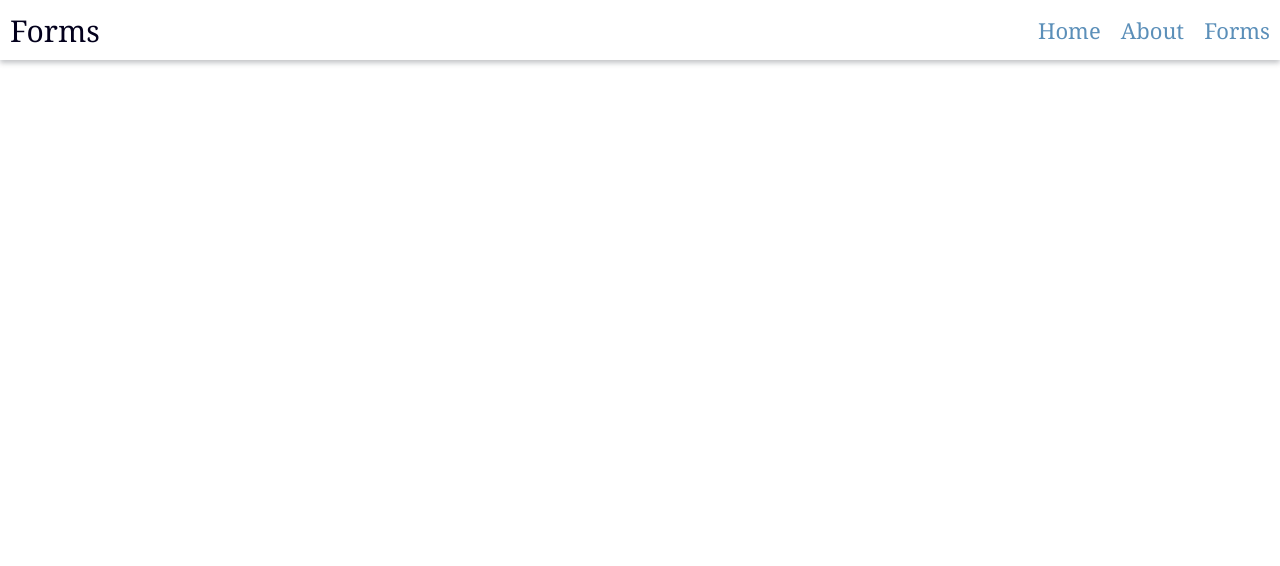
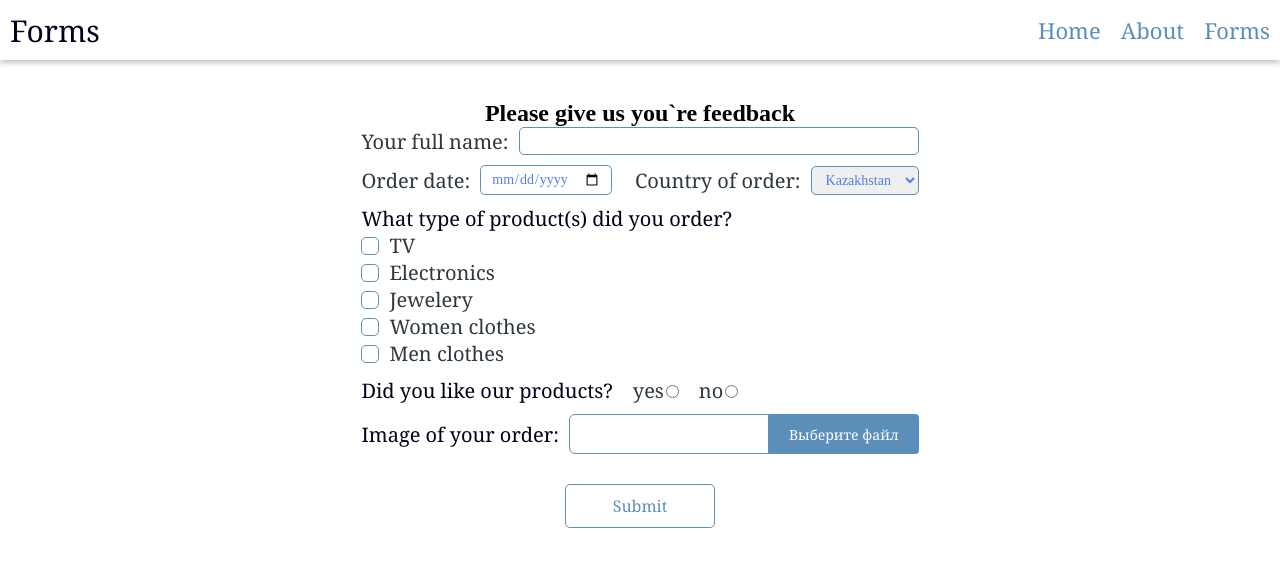
Before and after one commit to sch-aa-vk/RsSchool-react, a React (Vite) app: page /forms in a window 1280 px wide. Shown: the top 566 px of the page. Built offline with nearby package versions, Linux system fonts and the light colour scheme.

Commit message:
feat: add styles to form

```diff
--- /dev/null
+++ b/src/components/InputText/index.tsx
@@ -0,0 +1,22 @@
+import { Component } from 'react';
+
+import './style.css';
+
+interface IInputText {
+  value: string;
+  classname?: string;
+  fn: (e: React.ChangeEvent<HTMLInputElement>) => void;
+}
+
+export class InputText extends Component<IInputText> {
+  render() {
+    return (
+      <input
+        className={`input ${this.props.classname || ''}`}
+        type="text"
+        value={this.props.value}
+        onChange={this.props.fn}
+      />
+    );
+  }
+}
--- /dev/null
+++ b/src/components/InputText/style.css
@@ -0,0 +1,32 @@
+.input {
+  padding: 10px 0 10px 30px;
+  border-radius: 5px;
+  border: 1px solid #5B8FB9;
+  font-family: 'Times New Roman', Times, serif;
+  font-weight: 400;
+  font-size: 14px;
+  color: #537FE7;
+  outline: none;
+}
+
+.search__input {
+  width: 400px;
+}
+
+.click__pointer {
+  cursor: pointer;
+}
+
+.feedback__input {
+  padding: 5px 10px;
+}
+
+@media screen and (max-width: 510px) {
+  .search__input {
+    width: 300px;
+  }
+}
+
+.search__input:focus {
+  border: 1px solid #537FE7;
+}
--- /dev/null
+++ b/src/layouts/FormFeedback/index.tsx
@@ -0,0 +1,96 @@
+import { Component } from 'react';
+import { InputText } from '../../components/InputText';
+
+import './style.css';
+
+export class FormFeedback extends Component {
+  state: { name: string; date: string };
+  constructor(props: {}) {
+    super(props);
+    this.state = {
+      name: '',
+      date: '',
+    };
+  }
+  render() {
+    return (
+      <form className="form-feedback" id="feedback-form">
+        <label className="label label-fullsize">
+          Your full name:
+          <InputText
+            classname="feedback__input"
+            value={this.state.name}
+            fn={(e: React.ChangeEvent<HTMLInputElement>) => this.setState({ name: e.target.value })}
+          />
+        </label>
+        <div className="form__block form__block-row">
+          <label className="label label-fullsize">
+            Order date: <input className="input feedback__input click__pointer" type="date" />
+          </label>
+          <label htmlFor="input-country" className="label label-fullsize">
+            Country of order:
+            <select id="input-name" className="input feedback__input click__pointer">
+              <option value="kz">Kazakhstan</option>
+              <option value="kz">Ukrain</option>
+              <option value="kz">Belarus</option>
+              <option value="kz">Russia</option>
+            </select>
+          </label>
+        </div>
+        <div className="form__block">
+          <p className="form-text">What type of product(s) did you order?</p>
+          <div className="block-fullsize">
+            <input className="checkbox" type="checkbox" id="input-tv" name="order" />
+            <label htmlFor="input-tv" className="label label-fullsize label-checkbox">
+              TV
+            </label>
+          </div>
+          <div className="block-fullsize">
+            <input className="checkbox" type="checkbox" id="input-electronics" name="order" />
+            <label htmlFor="input-electronics" className="label label-fullsize label-checkbox">
+              Electronics
+            </label>
+          </div>
+          <div className="block-fullsize">
+            <input className="checkbox" type="checkbox" id="input-jewelery" name="order" />
+            <label htmlFor="input-jewelery" className="label label-fullsize label-checkbox">
+              Jewelery
+            </label>
+          </div>
+          <div className="block-fullsize">
+            <input className="checkbox" id="input-women-clothes" type="checkbox" name="order" />
+            <label htmlFor="input-women-clothes" className="label label-fullsize label-checkbox">
+              Women clothes
+            </label>
+          </div>
+          <div className="block-fullsize">
+            <input className="checkbox" id="input-men-clothes" type="checkbox" name="order" />
+            <label htmlFor="input-men-clothes" className="label label-fullsize label-checkbox">
+              Men clothes
+            </label>
+          </div>
+        </div>
+        <div className="form__block form__block-row form__block-start">
+          <p className="form-text">Did you like our products?</p>
+          <label htmlFor="input-yes" className="label label-radio">
+            yes <input type="radio" name="like" id="input-yes" />
+          </label>
+          <label htmlFor="input-no" className="label label-radio">
+            no <input type="radio" name="like" id="input-no" />
+          </label>
+        </div>
+        <div className="form__block form__block-row">
+          <p className="form-text">Image of your order:</p>
+          <label className="input-file">
+            <span className="input-file-text" />
+            <input type="file" name="file" />
+            <span className="input-file-btn">Выберите файл</span>
+          </label>
+        </div>
+        <button className="feedback-button" type="submit" form="feedback-form">
+          Submit
+        </button>
+      </form>
+    );
+  }
+}
--- /dev/null
+++ b/src/layouts/FormFeedback/style.css
@@ -0,0 +1,169 @@
+.form-feedback {
+  display: flex;
+  flex-flow: column wrap;
+  gap: 10px;
+}
+
+.label {
+  display: flex;
+  align-items: center;
+  gap: 2px;
+  font-family: Georgia, 'Times New Roman', Times, serif;
+  font-weight: 400;
+  font-size: 20px;
+  color: #2E3840;
+}
+
+.label-column {
+  flex-flow: column wrap;
+}
+
+.label-fullsize {
+  display: grid;
+  grid-template-columns: auto 1fr;
+  gap: 10px;
+}
+
+.label-checkbox {
+  cursor: pointer;
+}
+
+.label-radio {
+ cursor: pointer;
+ align-items: last baseline;
+}
+
+.checkbox {
+  display: none;
+}
+
+.label-checkbox::before {
+  content: "";
+  left: 0;
+  top: 0;
+  width: 16px;
+  height: 16px;
+  border: 1px solid #5B8FB9;
+  border-radius: 5px;
+  background: none;
+  transition: background 0.2s ease-in;
+}
+
+.checkbox:checked ~ .label-checkbox::before {
+  width: 14px;
+  height: 14px;
+  border: 2px solid #fff;
+  background: #537FE7;
+  box-shadow: 0 0 0 1px #537FE7;
+}
+
+.form__block {
+  display: flex;
+  flex-flow: column wrap;
+}
+
+.form__block-row {
+  flex-flow: row wrap;
+  align-items: center;
+  justify-content: space-between;
+  gap: 10px;
+}
+
+.form__block-start {
+  justify-content: start;
+  gap: 20px;
+}
+
+.form-text {
+  font-family: Georgia, 'Times New Roman', Times, serif;
+  font-weight: 400;
+  font-size: 20px;
+  color: #03001C;
+}
+
+.block-fullsize {
+  display: flex;
+  align-items: center;
+  gap: 10px;
+}
+
+.input-file {
+	position: relative;
+	display: inline-block;
+}
+
+.input-file-text {
+	padding: 0 10px;
+	line-height: 40px;
+	text-align: left;
+	height: 40px;
+	display: block;
+	float: left;
+	box-sizing: border-box;
+	width: 200px;
+	border-radius: 6px 0px 0 6px;
+	border: 1px solid #5B8FB9;
+}
+
+.input-file-btn {
+  position: relative;
+	display: inline-block;
+	cursor: pointer;
+	outline: none;
+	text-decoration: none;
+	font-size: 14px;
+	vertical-align: middle;
+  font-family: Georgia, 'Times New Roman', Times, serif;
+  font-weight: 400;
+  font-size: 14px;
+	color: #fff;
+	text-align: center;
+  border: none;
+	border-radius: 0 4px 4px 0;
+	background-color: #5B8FB9;
+	line-height: 22px;
+	height: 40px;
+	padding: 10px 20px;
+	box-sizing: border-box;
+	margin: 0;
+	transition: background-color 0.2s;
+}
+
+.input-file input[type=file] {
+	position: absolute;
+	z-index: -1;
+	opacity: 0;
+	display: block;
+	width: 0;
+	height: 0;
+}
+
+.input-file:hover .input-file-btn {
+	background-color: #537FE7;
+}
+.input-file:active .input-file-btn {
+	background-color: #537FE7;
+}
+
+.input-file input[type=file]:disabled + .input-file-btn {
+	background-color: #eee;
+}
+
+.feedback-button {
+  width: 150px;
+  margin: 20px auto 0;
+  padding: 10px 20px;
+  font-family: Georgia, 'Times New Roman', Times, serif;
+  font-weight: 400;
+  font-size: 16px;
+  color: #5B8FB9;
+  border: 1px solid #5B8FB9;
+  border-radius: 5px;
+  background: #fff;
+  transition: all 0.2s ease;
+}
+
+.feedback-button:hover {
+  color: #fff;
+  background: #5B8FB9;
+}
--- a/src/components/Search/index.tsx
+++ b/src/layouts/Search/index.tsx
@@ -1,5 +1,6 @@
 import { Component } from 'react';
 import { SearchIcon } from '../../assets/SearchIcon';
+import { InputText } from '../../components/InputText';
 
 import './style.css';
 
@@ -28,11 +29,12 @@ export class Search extends Component<ISearch> {
     return (
       <div className="search">
         <div className="search__input-wrapper">
-          <input
-            className="search__input"
-            type="text"
+          <InputText
+            classname="search__input"
             value={this.state.value}
-            onChange={(e) => this.setState({ value: e.target.value })}
+            fn={(e: React.ChangeEvent<HTMLInputElement>) =>
+              this.setState({ value: e.target.value })
+            }
           />
           <SearchIcon />
         </div>
--- a/src/components/Search/style.css
+++ b/src/layouts/Search/style.css
@@ -5,28 +5,6 @@
   align-items: center;
   justify-content: center;
   gap: 10px;
-}
-
-.search__input {
-  width: 400px;
-  padding: 10px 0 10px 30px;
-  border-radius: 5px;
-  border: 1px solid #5B8FB9;
-  font-family: 'Times New Roman', Times, serif;
-  font-weight: 400;
-  font-size: 14px;
-  color: #537FE7;
-  outline: none;
-}
-
-@media screen and (max-width: 510px) {
-  .search__input {
-    width: 300px;
-  }
-}
-
-.search__input:focus {
-  border: 1px solid #537FE7;
 }
 
 .search__button {
--- a/src/pages/Forms/index.tsx
+++ b/src/pages/Forms/index.tsx
@@ -1,9 +1,15 @@
 import { Component } from 'react';
+import { FormFeedback } from '../../layouts/FormFeedback';
 
 import './style.css';
 
 export class Forms extends Component {
   render() {
-    return <form action=""></form>;
+    return (
+      <div className="forms">
+        <h2>Please give us you`re feedback</h2>
+        <FormFeedback />
+      </div>
+    );
   }
 }
--- a/src/pages/Forms/style.css
+++ b/src/pages/Forms/style.css
@@ -0,0 +1,8 @@
+.forms {
+  widows: 100%;
+  padding: 40px 10px 0;
+  display: flex;
+  flex-flow: column wrap;
+  justify-content: center;
+  align-items: center;
+}
--- a/src/pages/Home/index.tsx
+++ b/src/pages/Home/index.tsx
@@ -1,7 +1,7 @@
 import { Component } from 'react';
 
 import data, { IProduct } from '../../database';
-import { Search } from '../../components/Search';
+import { Search } from '../../layouts/Search';
 import { Card } from '../../components/Card';
 
 import './style.css';
```
